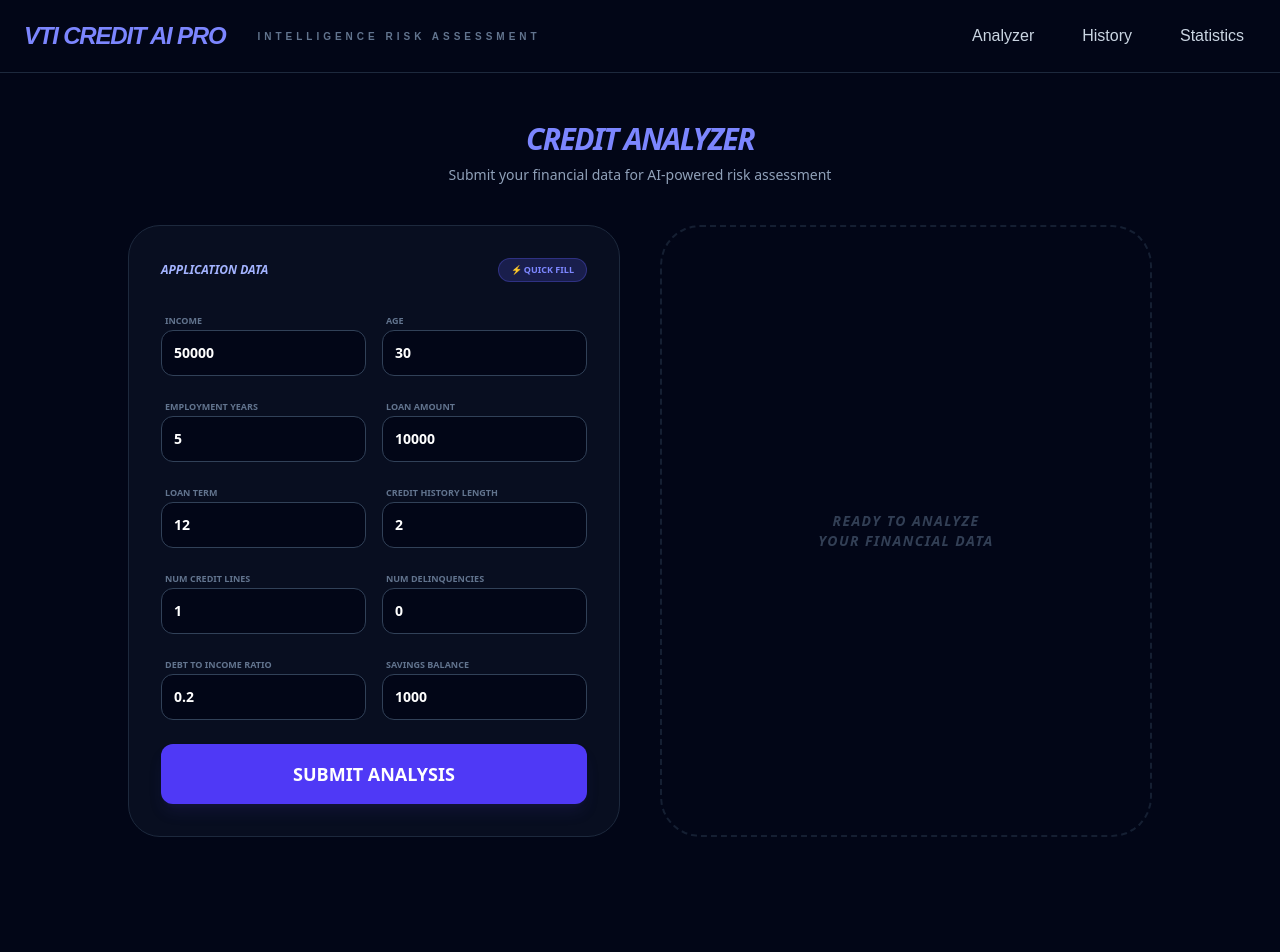
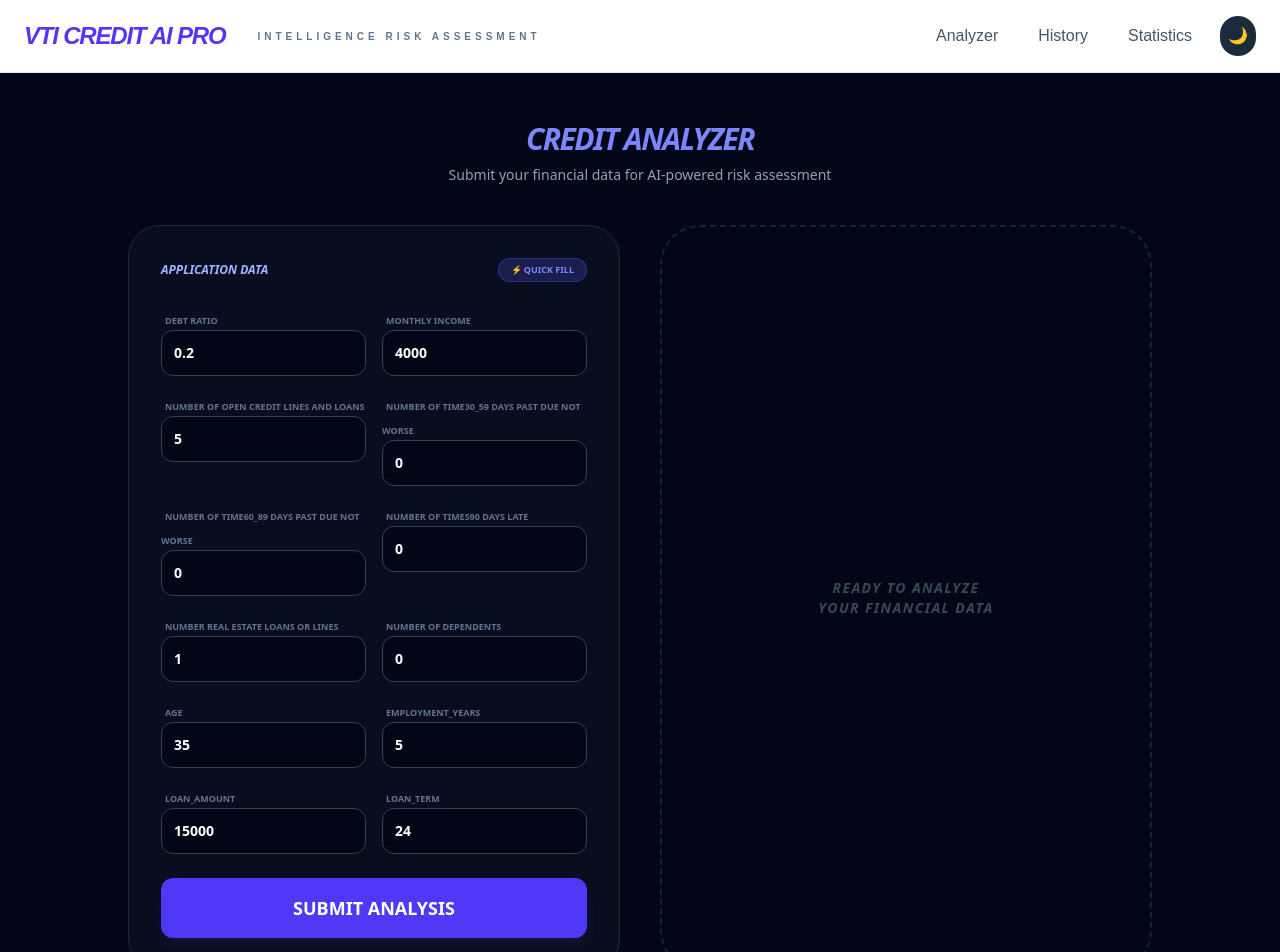
Before and after one commit to CelineN196/credit-scoring-app, a Next.js app in the folder credit-frontend/: page / in a window 1280 px wide. Shown: the top 952 px of the page. Before the commit the page ends 885 px from the top, so only its background shows below. Built offline with nearby package versions, Linux system fonts and the light colour scheme.

Commit message:
feat: complete professional layout with dark mode and animations

```diff
--- a/credit-frontend/package.json
+++ b/credit-frontend/package.json
@@ -11,7 +11,9 @@
   "dependencies": {
     "@supabase/supabase-js": "^2.98.0",
     "axios": "^1.13.6",
+    "framer-motion": "^12.35.1",
     "next": "16.1.6",
+    "next-themes": "^0.4.6",
     "react": "19.2.3",
     "react-dom": "19.2.3"
   },
--- /dev/null
+++ b/credit-frontend/src/app/ThemeToggle.tsx
@@ -0,0 +1,25 @@
+"use client";
+import { useTheme } from "next-themes";
+import { useEffect, useState } from "react";
+
+export default function ThemeToggle() {
+  const { theme, setTheme } = useTheme();
+  const [mounted, setMounted] = useState(false);
+
+  // Đảm bảo component đã "mounted" trên trình duyệt
+  useEffect(() => {
+    setMounted(true);
+  }, []);
+
+  if (!mounted) return <div className="p-2 w-10 h-10" />; // Khoảng trống giả lập khi chưa load xong
+
+  return (
+    <button
+      onClick={() => setTheme(theme === "dark" ? "light" : "dark")}
+      className="p-2 rounded-full bg-slate-800 dark:bg-slate-200 hover:opacity-80 transition-colors"
+      aria-label="Toggle Dark Mode"
+    >
+      {theme === "dark" ? "🌞" : "🌙"}
+    </button>
+  );
+}
--- a/credit-frontend/src/app/layout.tsx
+++ b/credit-frontend/src/app/layout.tsx
@@ -1,6 +1,8 @@
 import type { Metadata } from "next";
 import { Geist, Geist_Mono } from "next/font/google";
-import Link from "next/link";
+import Link from "next/link"; // <-- CỨU TINH Ở ĐÂY: Fix lỗi Link
+import ThemeToggle from "./ThemeToggle"; // Kiểm tra lại tên file là ThemeToggle hay themetoggle nhé
+import { ThemeProvider } from "next-themes";
 import "./globals.css";
 
 const geistSans = Geist({
@@ -24,45 +26,49 @@ export default function RootLayout({
   children: React.ReactNode;
 }>) {
   return (
-    <html lang="en">
+    // Thêm suppressHydrationWarning để tránh lỗi báo đỏ ở console trình duyệt
+    <html lang="en" suppressHydrationWarning>
       <body
-        className={`${geistSans.variable} ${geistMono.variable} antialiased bg-[#020617] text-white min-h-screen`}
+        className={`${geistSans.variable} ${geistMono.variable} antialiased bg-white dark:bg-[#020617] text-slate-900 dark:text-white min-h-screen transition-colors duration-300`}
       >
-        <nav className="bg-[#020617] border-b border-slate-800 px-6 py-4">
+        <ThemeProvider attribute="class" defaultTheme="system" enableSystem>
+          <nav className="bg-white dark:bg-[#020617] border-b border-slate-200 dark:border-slate-800 px-6 py-4">
             <div className="max-w-7xl mx-auto flex items-center justify-between">
               <div className="flex items-center space-x-8">
-              <Link href="/" className="text-2xl font-black tracking-tighter italic text-indigo-400 uppercase">
+                <Link href="/" className="text-2xl font-black tracking-tighter italic text-indigo-600 dark:text-indigo-400 uppercase">
                   VTI Credit AI Pro
                 </Link>
-              <span className="text-[10px] font-bold text-slate-500 tracking-[0.4em] uppercase">
+                <span className="hidden md:inline text-[10px] font-bold text-slate-500 tracking-[0.4em] uppercase">
                   Intelligence Risk Assessment
                 </span>
               </div>
-            <div className="flex space-x-6">
+              <div className="flex items-center space-x-4">
                 <Link
                   href="/"
-                className="text-slate-300 hover:text-indigo-400 font-medium transition-colors duration-200 px-3 py-2 rounded-lg hover:bg-slate-800/50"
+                  className="text-slate-600 dark:text-slate-300 hover:text-indigo-600 dark:hover:text-indigo-400 font-medium transition-colors duration-200 px-3 py-2 rounded-lg hover:bg-slate-100 dark:hover:bg-slate-800/50"
                 >
                   Analyzer
                 </Link>
                 <Link
                   href="/history"
-                className="text-slate-300 hover:text-indigo-400 font-medium transition-colors duration-200 px-3 py-2 rounded-lg hover:bg-slate-800/50"
+                  className="text-slate-600 dark:text-slate-300 hover:text-indigo-600 dark:hover:text-indigo-400 font-medium transition-colors duration-200 px-3 py-2 rounded-lg hover:bg-slate-100 dark:hover:bg-slate-800/50"
                 >
                   History
                 </Link>
                 <Link
                   href="/stats"
-                className="text-slate-300 hover:text-indigo-400 font-medium transition-colors duration-200 px-3 py-2 rounded-lg hover:bg-slate-800/50"
+                  className="text-slate-600 dark:text-slate-300 hover:text-indigo-600 dark:hover:text-indigo-400 font-medium transition-colors duration-200 px-3 py-2 rounded-lg hover:bg-slate-100 dark:hover:bg-slate-800/50"
                 >
                   Statistics
                 </Link>
+                <ThemeToggle />
               </div>
             </div>
           </nav>
           <main>
             {children}
           </main>
+        </ThemeProvider>
       </body>
     </html>
   );
--- a/credit-frontend/src/app/page.tsx
+++ b/credit-frontend/src/app/page.tsx
@@ -1,21 +1,53 @@
 "use client";
 import { useState, useEffect } from 'react';
+import { animate } from 'framer-motion';
 
 export default function Home() {
   const [formData, setFormData] = useState({
-    income: '50000', age: '30', employment_years: '5', loan_amount: '10000', loan_term: '12',
-    credit_history_length: '2', num_credit_lines: '1', num_delinquencies: '0',
-    debt_to_income_ratio: '0.2', savings_balance: '1000'
+    DebtRatio: '0.2',
+    MonthlyIncome: '4000',
+    NumberOfOpenCreditLinesAndLoans: '5',
+    NumberOfTime30_59DaysPastDueNotWorse: '0',
+    NumberOfTime60_89DaysPastDueNotWorse: '0',
+    NumberOfTimes90DaysLate: '0',
+    NumberRealEstateLoansOrLines: '1',
+    NumberOfDependents: '0',
+    age: '35',
+    employment_years: '5',
+    loan_amount: '15000',
+    loan_term: '24'
   });
   const [result, setResult] = useState<any>(null);
-  const [history, setHistory] = useState<any[]>([]);
+  const [displayScore, setDisplayScore] = useState(0);  const [history, setHistory] = useState<any[]>([]);
   const [loading, setLoading] = useState(false);
   const [error, setError] = useState<string | null>(null);
 
+  // animate score when a new result arrives
+  useEffect(() => {
+    if (result) {
+      const endValue = result.approval_score * 100;
+      const controls = animate(0, endValue, {
+        duration: 1,
+        onUpdate(value) {
+          setDisplayScore(value);
+        }
+      });
+      return () => controls.stop();
+    }
+  }, [result]);
   const quickFill = () => setFormData({
-    income: '85000', age: '35', employment_years: '10', loan_amount: '20000', loan_term: '24',
-    credit_history_length: '8', num_credit_lines: '4', num_delinquencies: '0',
-    debt_to_income_ratio: '0.1', savings_balance: '15000'
+    DebtRatio: '0.1',
+    MonthlyIncome: '7000',
+    NumberOfOpenCreditLinesAndLoans: '6',
+    NumberOfTime30_59DaysPastDueNotWorse: '0',
+    NumberOfTime60_89DaysPastDueNotWorse: '0',
+    NumberOfTimes90DaysLate: '0',
+    NumberRealEstateLoansOrLines: '1',
+    NumberOfDependents: '1',
+    age: '30',
+    employment_years: '8',
+    loan_amount: '10000',
+    loan_term: '12'
   });
 
   const handleSubmit = async (e: any) => {
@@ -69,7 +101,9 @@ export default function Home() {
             </div>
             {Object.keys(formData).map((key) => (
               <div key={key} className="space-y-1">
-                <label className="text-[9px] font-bold text-slate-500 uppercase ml-1">{key.replace(/_/g, ' ')}</label>
+                <label className="text-[9px] font-bold text-slate-500 uppercase ml-1">
+                  {key.replace(/([A-Z])/g, ' $1').replace(/^./, s => s.toUpperCase())}
+                </label>
                 <input required type="number" step="any" value={(formData as any)[key]}
                   onChange={(e) => setFormData({...formData, [key]: e.target.value})}
                   className="w-full bg-[#020617] border border-slate-700 rounded-xl p-3 text-sm outline-none focus:border-indigo-500 transition-all font-bold" />
@@ -110,7 +144,7 @@ export default function Home() {
                     />
                   </svg>
                   <div className="absolute inset-0 flex flex-col items-center justify-center">
-                    <span className="text-5xl font-black italic">{(result.approval_score * 100).toFixed(0)}%</span>
+                    <span className="text-5xl font-black italic">{displayScore.toFixed(0)}%</span>
                     <span className="text-[10px] font-bold opacity-50 uppercase tracking-widest">Credit Score</span>
                   </div>
                 </div>
--- a/credit-frontend/tailwind.config.ts
+++ b/credit-frontend/tailwind.config.ts
@@ -5,6 +5,7 @@ const config: Config = {
     "./src/**/*.{js,ts,jsx,tsx,mdx}", // Dòng này cực kỳ quan trọng để nhận diện class
     "./src/app/**/*.{js,ts,jsx,tsx,mdx}",
   ],
+  darkMode: 'class',
   theme: {
     extend: {},
   },
```
Also changed, not shown: 1 other file (tests, documents, lock files or other folders). Lines whose indentation alone changed are shown as unchanged.
